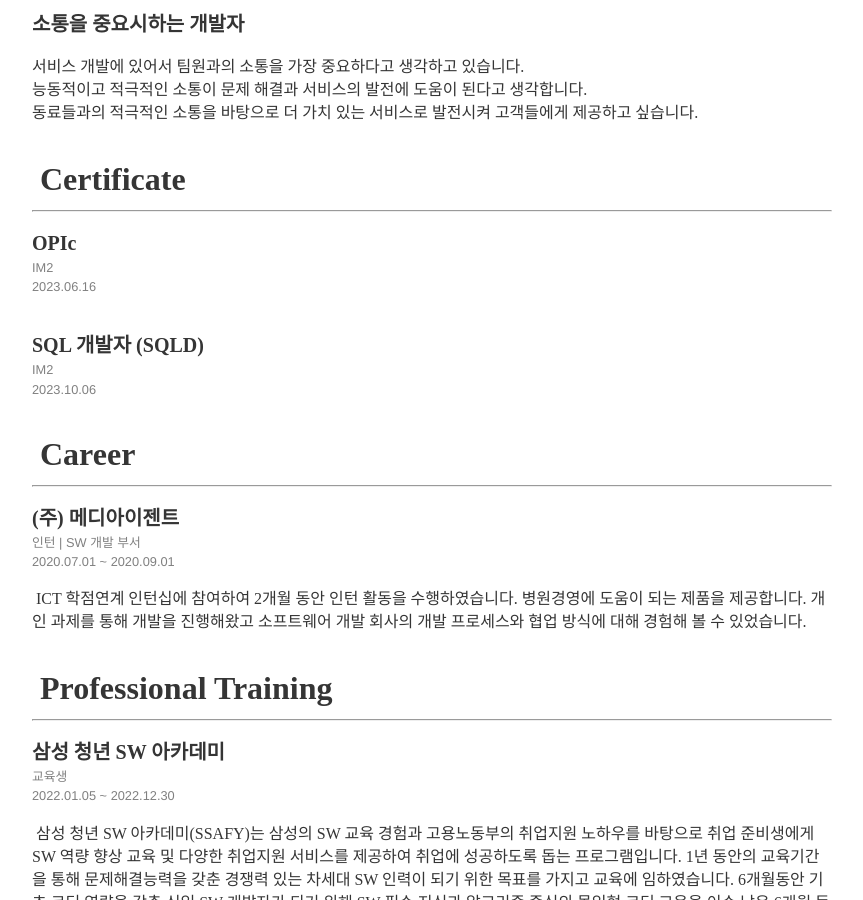
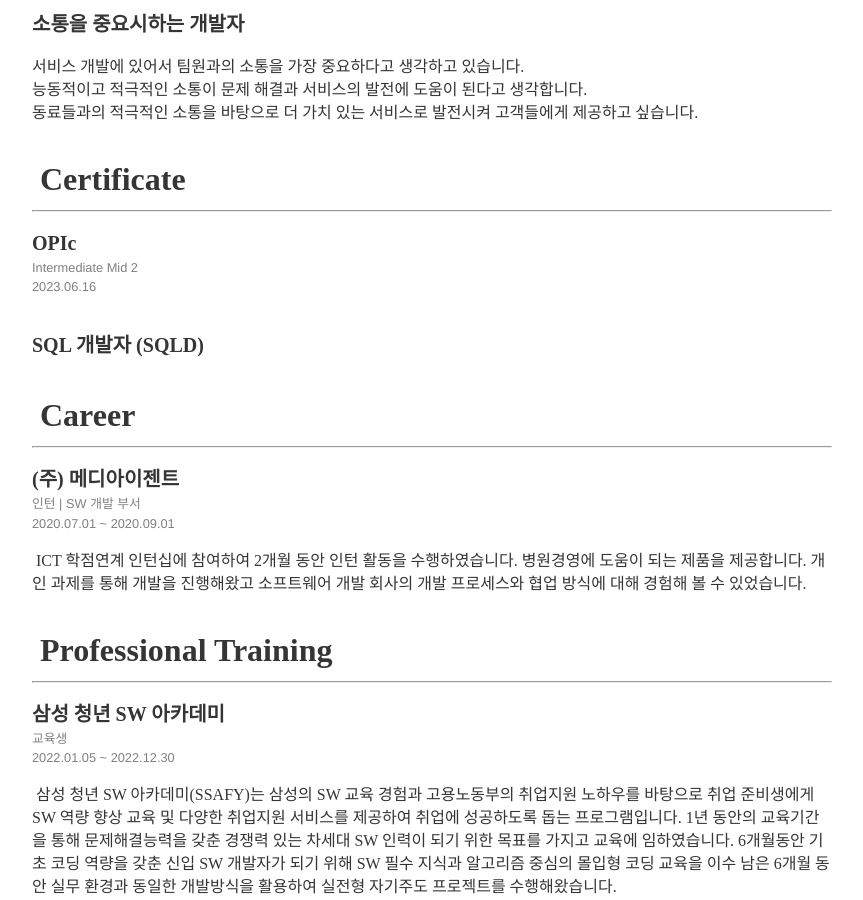
Before and after one commit to Sungbae95/Sungbae95.github.io, a Jekyll site: the page built from index.md, in a window 1280 px wide and 900 px high, scrolled down 777 px. Shown: the whole window, without its empty margins (208-1071 px from the left). Built offline with Jekyll 4.4.1, drawn with Linux system fonts in a browser that asks for light colours; some web fonts are replaced.

Commit message:
Update index.md

```diff
--- a/index.md
+++ b/index.md
@@ -47,11 +47,10 @@ layout: about
 <span style="line-height:10px; font-size:200%; font-family: nanumsquare;  font-weight: 800;"> &nbsp;Certificate </span>
 <hr />
 <span style="font-size:125%; font-family: nanumsquare;  font-weight: 700;"> <b>OPIc</b> </span> <br/>
-<span style="font-size:80%; color:gray">IM2 <br/> 2023.06.16</span>
+<span style="font-size:80%; color:gray">Intermediate Mid 2<br/> 2023.06.16</span>
 <p style="line-height:23px; font-family: nanumsquare;"></p>
 <br/>
 <span style="font-size:125%; font-family: nanumsquare;  font-weight: 700;"> <b>SQL 개발자 (SQLD)</b> </span> <br/>
-<span style="font-size:80%; color:gray">IM2 <br/> 2023.10.06</span>
 <p style="line-height:23px; font-family: nanumsquare;"></p>
 <br/>
 
```
